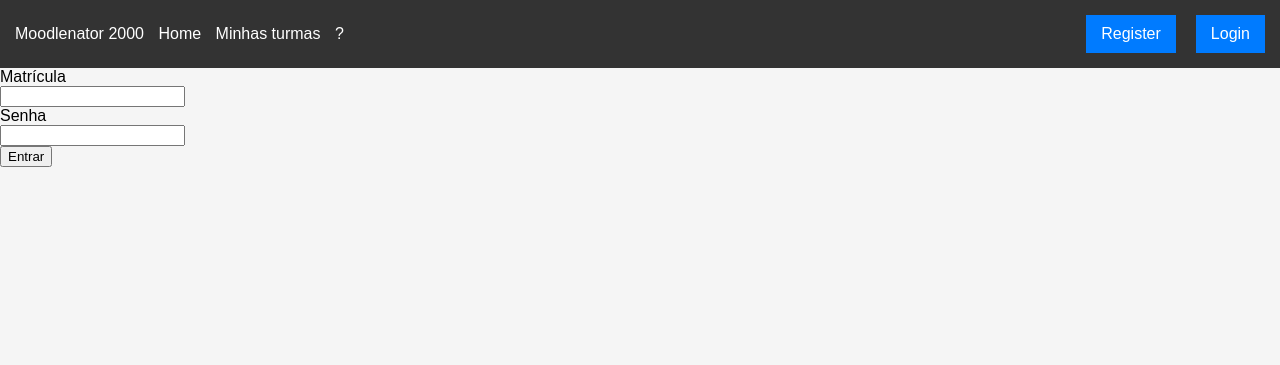
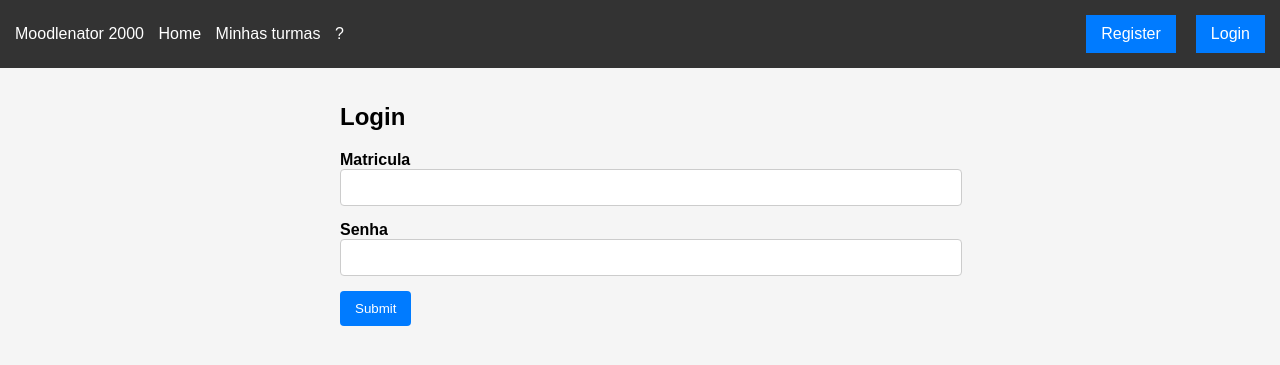
Before and after one commit to anasofia0/sistema-exames, a Flask app: template app/templates/login.html in a window 1280 px wide. Shown: the top 365 px of the page. Run offline with Flask 3, Linux system fonts and the light colour scheme; the template is opened without the code that fills it, so the values that code supplies are empty, except form fields; form fields are guessed from the names that the template uses; parts of the project's set-up code (start-up, migrations or seed data) failed here and were passed over; some libraries are stand-ins or nearby versions.

Commit message:
melhroando css do login

```diff
--- a/app/app.py
+++ b/app/app.py
@@ -34,6 +34,7 @@ def create_app():
 
     from .auth.auth import auth_bp
     app.register_blueprint(auth_bp)
+
     from .controllers import blueprints
     for bp in blueprints():
         app.register_blueprint(bp)
--- a/app/auth/form.py
+++ b/app/auth/form.py
@@ -73,3 +73,4 @@ class LoginForm(FlaskForm):
             ),
         ]
     )
+    submit = SubmitField('Entrar')
--- a/app/templates/loggedAluno.html
+++ b/app/templates/loggedAluno.html
@@ -5,7 +5,6 @@
     <title>Logado Aluno</title>
 </head>
 <body>
-    <h1>Logado Aluno</h1>
     <h2>Olá {{session.nome}}</h2>
     <a href="/logout">Sair</a>
 </body>
--- a/app/templates/login.html
+++ b/app/templates/login.html
@@ -1,20 +1,71 @@
 {% extends "base.html" %}
 {% block title %}Login{% endblock %}
-{% block content%}
+
+{% block styles %}
+    {{ super() }}
+    <style>
+        body {
+            background: #f5f5f5;
+            font-family: Arial, sans-serif;
+        }
+
+        .container {
+            max-width: 600px;
+            margin: 0 auto;
+            padding: 15px;
+        }
+
+        .form-group {
+            margin-bottom: 15px;
+        }
+
+        .form-label {
+            font-weight: bold;
+            margin-bottom: 5px;
+        }
+
+        .form-control {
+            padding: 10px;
+            width: 100%;
+            border: 1px solid #ccc;
+            border-radius: 4px;
+        }
+
+        .btn {
+            padding: 10px 15px;
+            border: 0;
+            border-radius: 4px;
+            color: #fff;
+            background-color: #007BFF;
+            cursor: pointer;
+        }
+
+        .error-message {
+            color: red;
+            font-size: 0.875em;
+            margin-top: 5px;
+        }
+    </style>
+{% endblock %}
+
+{% block content %}
+<div class="container">
+    <h2 class="mb-4">Login</h2>
     <form method="post" action="{{ url_for('auth.login') }}">
         {{ form.hidden_tag() }}
-        <div class="mx-auto p-2" style="width: 200px;">
-            <div class="mb-3">
-                <label for="matricula" class="form-label">Matrícula</label>
-                {{ form.matricula(**{"class": "form-control", "id": "matricula"}) }}
-            </div>
-            <div>
-                <label for="senha" class="form-label">Senha</label>
-                {{ form.senha(**{"class": "form-control", "id": "senha", "aria-labelledby": "passwordHelpBlock"}) }}
-            </div>
-            <div class="col-12">
-                <button class="btn btn-primary" type="submit">Entrar</button>
-            </div>
+        <div class="form-group mb-3">
+            {{ form.matricula.label(class="form-label") }}
+            {{ form.matricula(**{"class": "form-control", "id": "matricula"}) }}
+            <div id="matriculaError" class="text-danger"></div>
+        </div>
+        <div class="form-group mb-3">
+            {{ form.senha.label(class="form-label") }}
+            {{ form.senha(**{"class": "form-control", "id": "senha", "aria-labelledby": "passwordHelpBlock"}) }}
+            <div id="senhaError" class="text-danger"></div>
+        </div>
+        <div class="form-group mb-3">
+            {{ form.submit(class="btn btn-primary") }}
         </div>
     </form>
+</div>
 {% endblock %}
```
